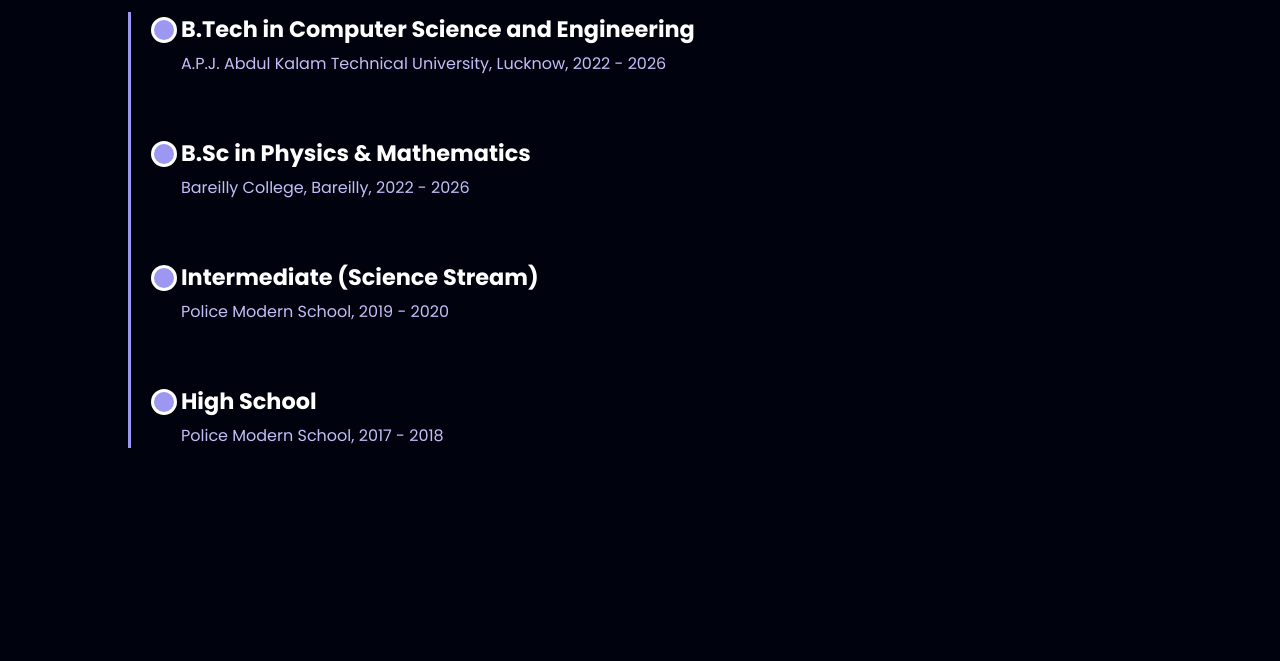
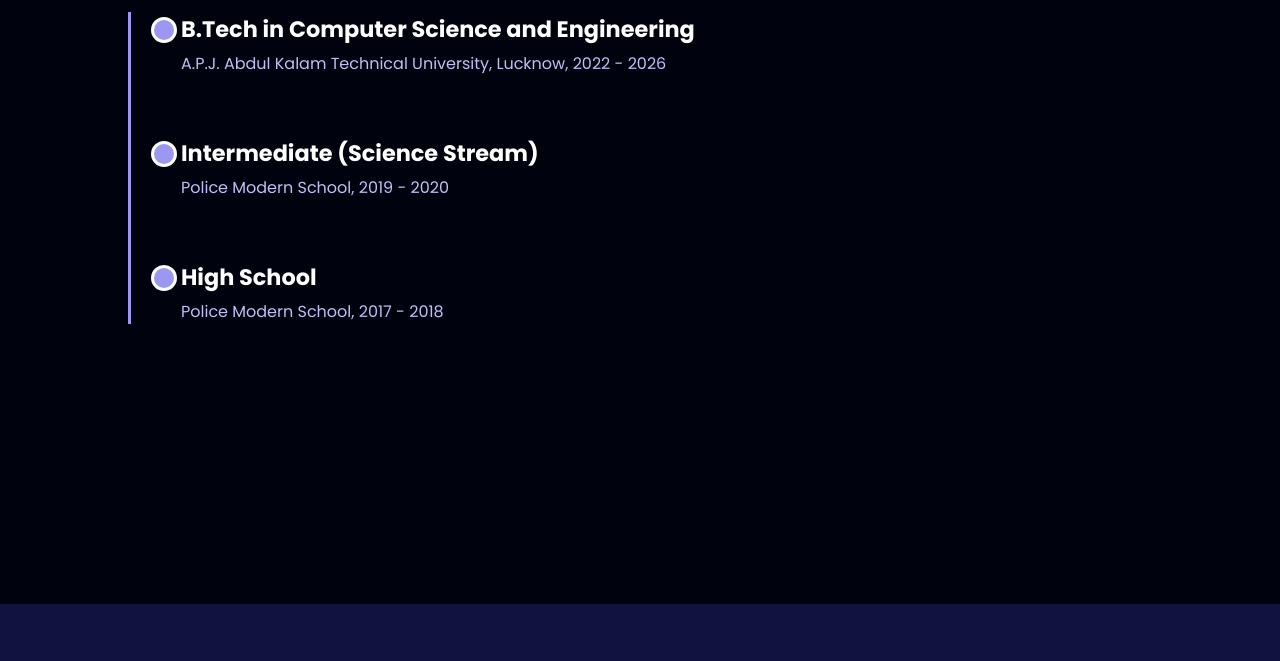
Before and after one commit to Syyeda-Aamna/Personal-Portfolio, a plain HTML site: page index.html in a window 1280 px wide. Shown: the part 2280-2941 px from the top of the page. Drawn offline with nearby package versions, Linux system fonts and the light colour scheme.

Commit message:
Update index.html

```diff
--- a/index.html
+++ b/index.html
@@ -593,14 +593,6 @@
                 <div class="timeline-item">
                     <div class="timeline-dot"></div>
                     <div class="timeline-content">
-                        <h3>B.Sc in Physics & Mathematics</h3>
-                        <p>Bareilly College, Bareilly, 2022 - 2026</p>
-                    </div>
-                </div>
-
-                <div class="timeline-item">
-                    <div class="timeline-dot"></div>
-                    <div class="timeline-content">
                         <h3>Intermediate (Science Stream)</h3>
                         <p>Police Modern School, 2019 - 2020</p>
                     </div>
```
